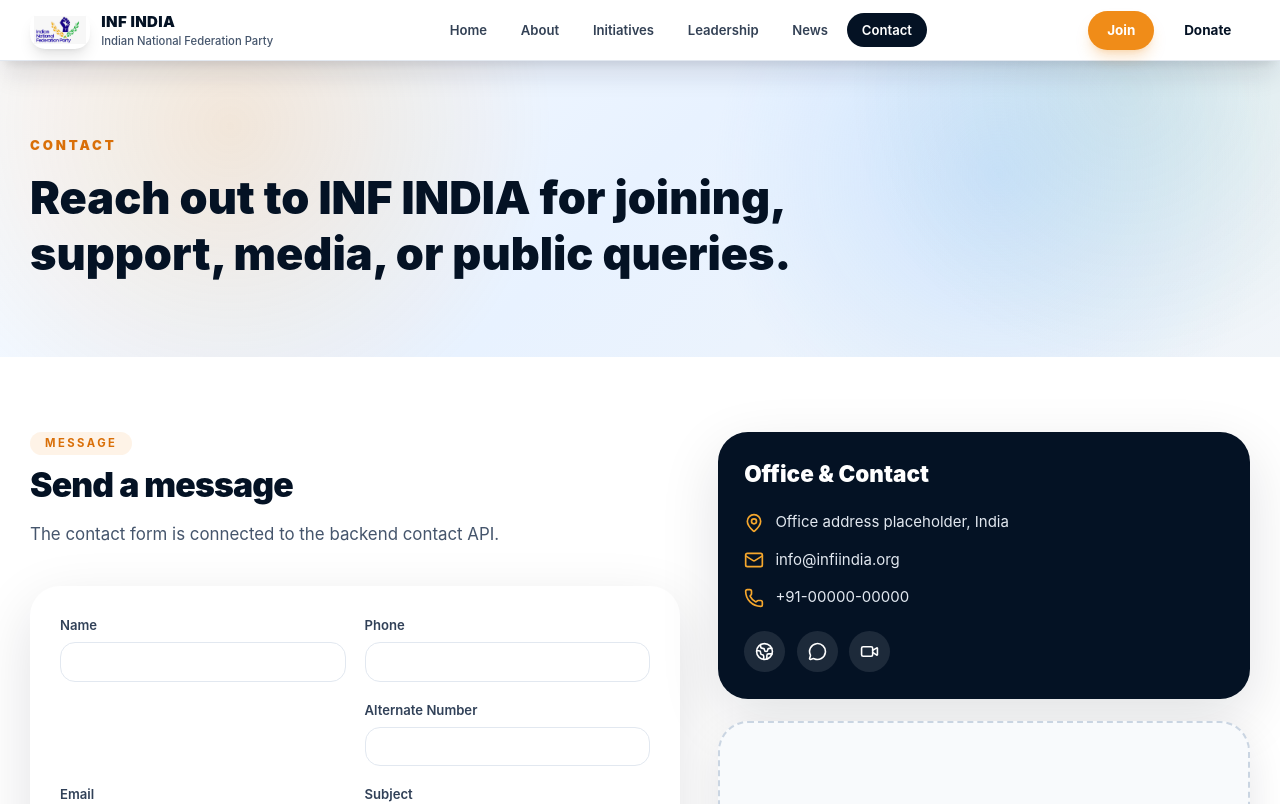
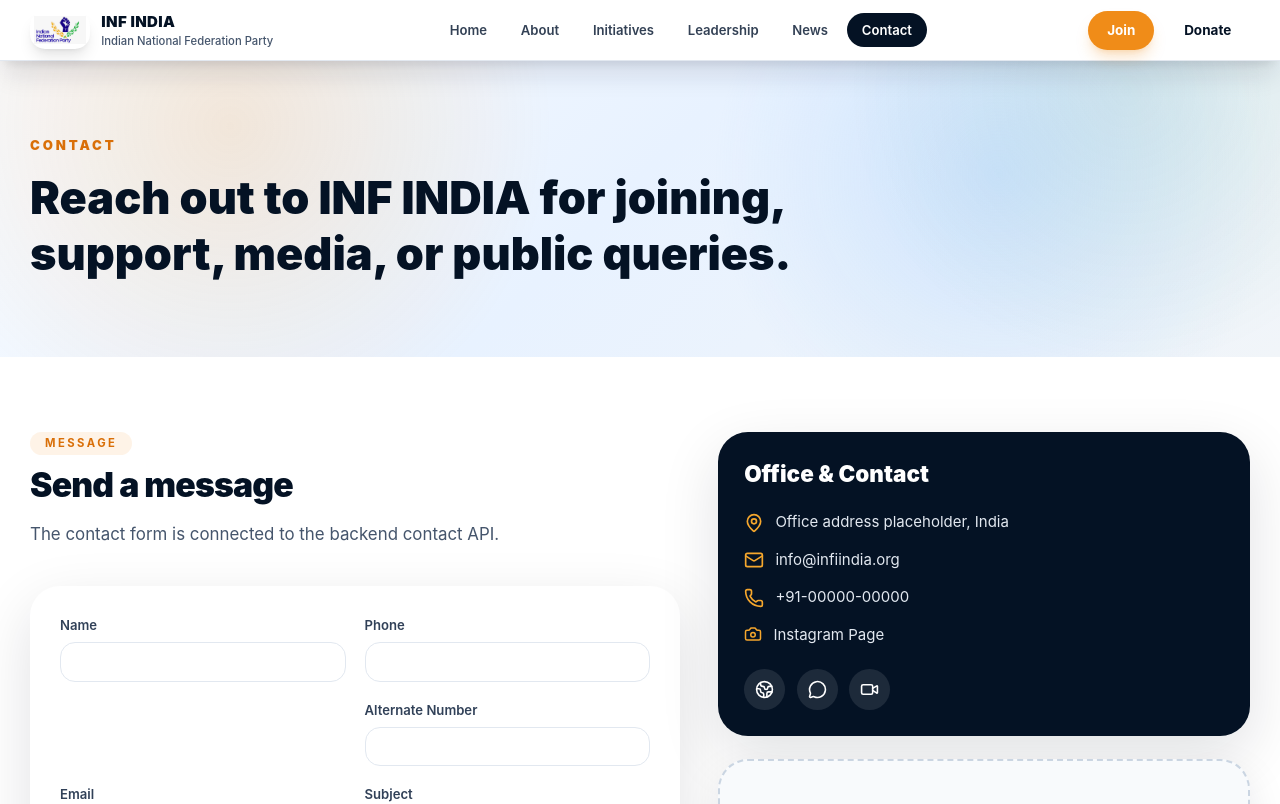
Before and after one commit to ArjitRajput4455/inf, a React (Vite) app: page /contact in a window 1280 px wide. Shown: the top 804 px of the page. Built offline with nearby package versions, Linux system fonts and the light colour scheme; no server answers.

Commit message:
Add Camera icon and Instagram link in Contact page
Added Camera icon and Instagram link to contact information.

```diff
--- a/src/pages/Contact.jsx
+++ b/src/pages/Contact.jsx
@@ -1,4 +1,4 @@
-import { Globe2, Mail, MapPin, MessageCircle, Phone, Video } from "lucide-react";
+import { Globe2, Mail, MapPin, MessageCircle, Phone, Video, Camera } from "lucide-react";
 import ContactForm from "../components/ContactForm.jsx";
 import SectionHeading from "../components/SectionHeading.jsx";
 import { useContent } from "../context/ContentContext.jsx";
@@ -46,6 +46,10 @@ export default function Contact() {
                   <Phone className="mt-0.5 shrink-0 text-saffron-400" size={20} />
                   {contact.phone}
                 </p>
+                <p className="flex gap-3">
+                <Camera className="mt-0.5 shrink-0 text-saffron-400" size={18} />
+                  {<a href="https://www.instagram.com/indiannationalfederationparty">Instagram Page</a>}
+              </p>
               </div>
               <div className="mt-6 flex gap-3">
                 {[Globe2, MessageCircle, Video].map((Icon, index) => (
```
